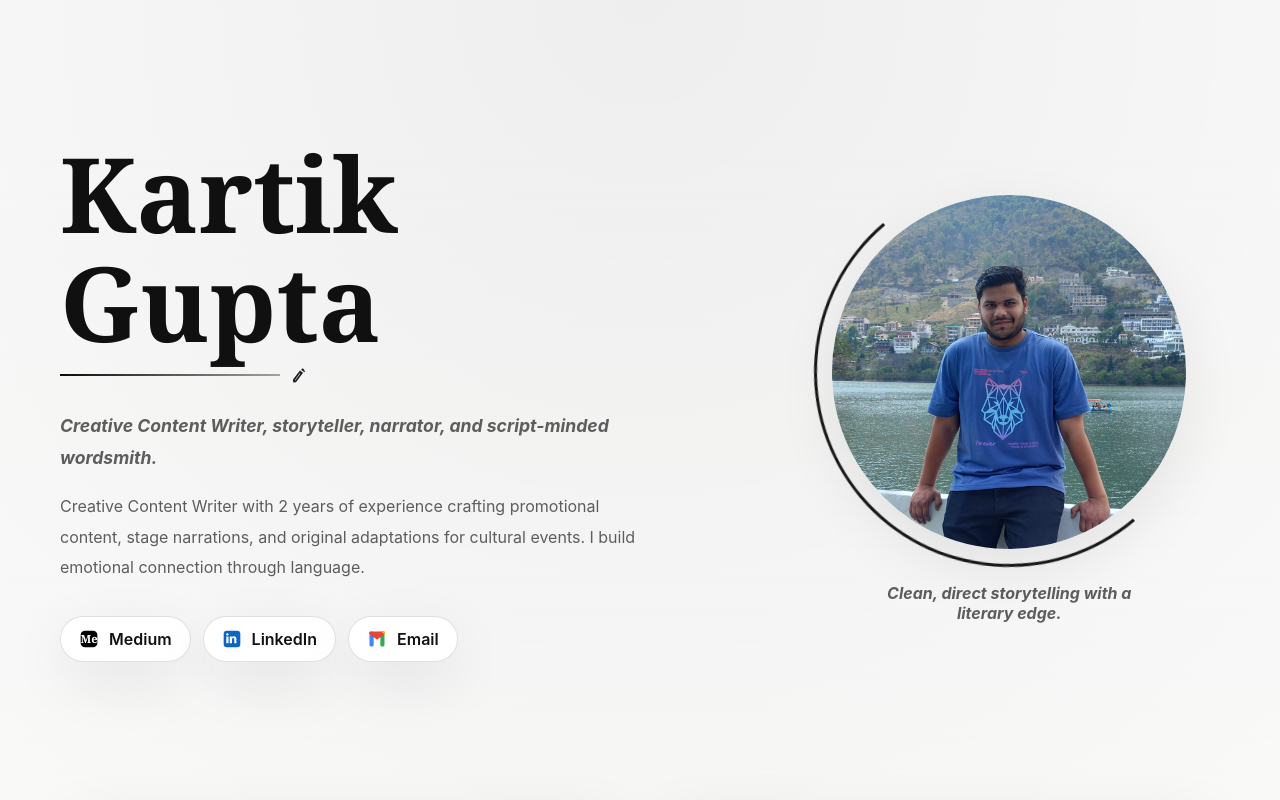
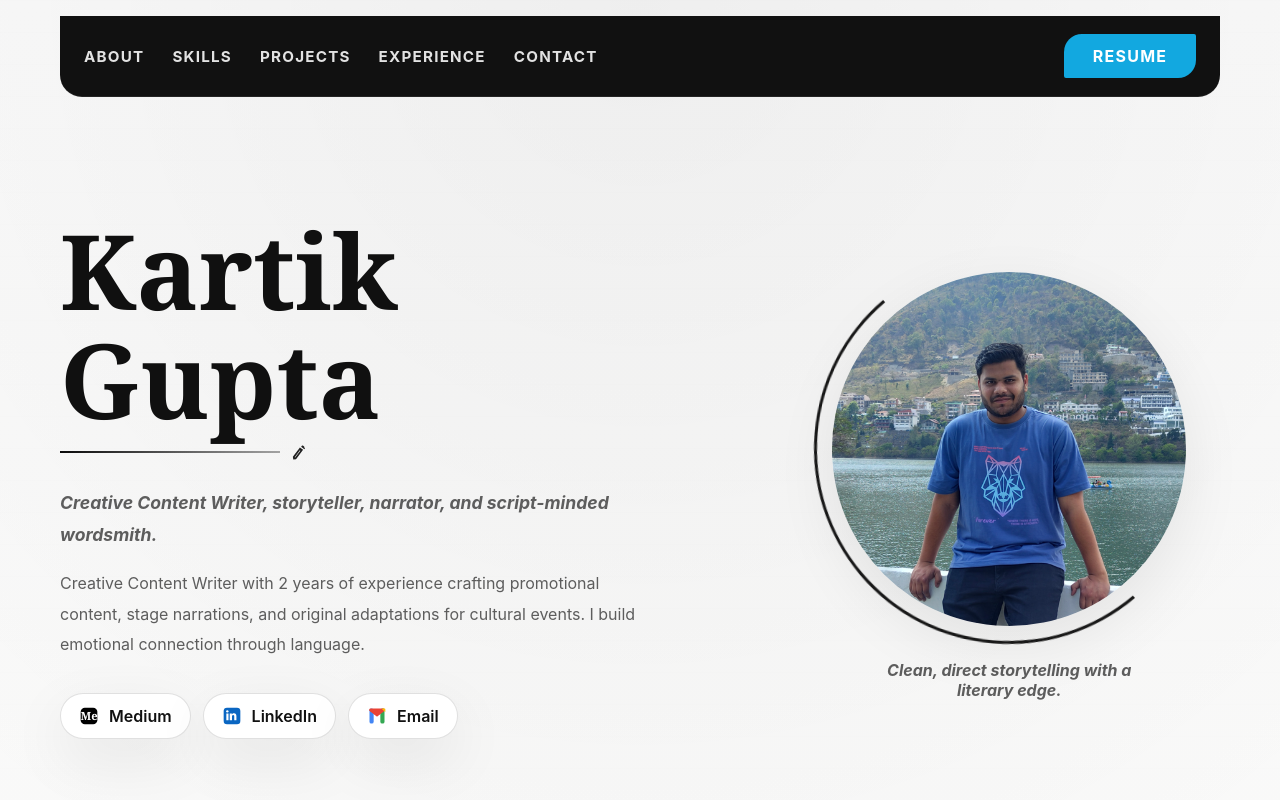
Before and after one commit to Kartikgupta08/Writer-Portfolio, a React (Vite) app: page / in a window 1280 px wide. Shown: the top 800 px of the page. Built offline with nearby package versions, Linux system fonts and the light colour scheme.

Commit message:
header Added and Resume Button added

```diff
--- a/src/App.jsx
+++ b/src/App.jsx
@@ -99,7 +99,20 @@ export default function App() {
 
   return (
     <div className="page-shell">
-      <header className="hero">
+      <header className="topbar">
+        <div className="topbar-inner">
+          <nav className="topnav" aria-label="Primary">
+            <a href="#about">ABOUT</a>
+            <a href="#skills">SKILLS</a>
+            <a href="#projects">PROJECTS</a>
+            <a href="#experience">EXPERIENCE</a>
+            <a href="#contact">CONTACT</a>
+          </nav>
+          <a className="resume-button" href="/Writer_resume.pdf" target="_blank" rel="noreferrer">RESUME</a>
+        </div>
+      </header>
+
+      <header className="hero" id="about">
         <div className="hero-copy">
           <div className="name-lockup">
             <h1>Kartik Gupta</h1>
@@ -152,11 +165,10 @@ export default function App() {
       </header>
 
       <main>
-        <section className="section grid-2">
+        <section className="section grid-2" id="experience">
           <article className="card intro-card">
             <p className="section-label">Summary</p>
             <h2>Writing that carries voice, rhythm, and stage presence.</h2>
-            <p className="hero-note">I am a student in the school of life, with a great interest in writing.</p>
             <p>
               I write content that feels alive: promotional pieces, cultural narrations, original blogs,
               poetry sequences, and long-form fiction. My focus is clarity, emotion, and consistency.
@@ -175,7 +187,7 @@ export default function App() {
           </article>
         </section>
 
-        <section className="section">
+        <section className="section" id="projects">
           <div className="section-heading">
             <p className="section-label">Projects</p>
             <h2>Selected writing work</h2>
@@ -271,8 +283,8 @@ export default function App() {
           </div>
         </section>
 
-        <section className="section grid-2">
-          <article className="card skills-card">
+        <section className="section grid-2" id="contact">
+          <article className="card skills-card" id="skills">
             <p className="section-label">Skills</p>
             <div className="skill-group">
               <h3>Soft Skills</h3>
--- a/src/styles.css
+++ b/src/styles.css
@@ -33,8 +33,56 @@ a { color: inherit; }
 .page-shell {
   width: min(1160px, calc(100% - 32px));
   margin: 0 auto;
-  padding: 32px 0 56px;
+  padding: 0 0 56px;
   position: relative;
+}
+
+.topbar {
+  position: sticky;
+  top: 0;
+  z-index: 50;
+  margin: 16px auto 28px;
+  background: #111;
+  border-bottom: 1px solid rgba(255, 255, 255, 0.08);
+  width: min(100%, 1440px);
+  border-radius: 0 0 22px 22px;
+  overflow: hidden;
+}
+
+.topbar-inner {
+  display: flex;
+  align-items: center;
+  justify-content: space-between;
+  gap: 20px;
+  padding: 18px 24px;
+}
+
+.topnav {
+  display: flex;
+  flex-wrap: wrap;
+  gap: 28px;
+}
+
+.topnav a {
+  color: rgba(255, 255, 255, 0.88);
+  text-decoration: none;
+  font-size: 0.95rem;
+  font-weight: 700;
+  letter-spacing: 0.08em;
+}
+
+.resume-button {
+  display: inline-flex;
+  align-items: center;
+  justify-content: center;
+  min-width: 132px;
+  padding: 12px 18px;
+  border-radius: 18px 2px 18px 2px;
+  background: #12a8e0;
+  color: #fff;
+  text-decoration: none;
+  font-weight: 700;
+  letter-spacing: 0.08em;
 }
 
 .hero {
@@ -42,7 +90,7 @@ a { color: inherit; }
   grid-template-columns: minmax(0, 1.25fr) minmax(280px, 0.75fr);
   gap: 36px;
   align-items: center;
-  min-height: 92vh;
+  min-height: 88vh;
 }
 
 .eyebrow, .section-label, .project-type {
@@ -293,6 +341,7 @@ h3 { font-size: 1.5rem; }
 .contact-card { display: grid; align-content: start; }
 
 @media (max-width: 900px) {
+  .topbar-inner { padding: 16px 18px; }
   .hero, .grid-2, .projects-grid { grid-template-columns: 1fr; }
   .genre-grid { grid-template-columns: repeat(2, minmax(0, 1fr)); }
   .genre-grid-compact { grid-template-columns: 1fr; }
@@ -302,6 +351,8 @@ h3 { font-size: 1.5rem; }
 
 @media (max-width: 640px) {
   .page-shell { width: min(100% - 20px, 1160px); padding: 20px 0 40px; }
+  .topbar-inner { flex-direction: column; align-items: flex-start; }
+  .topnav { gap: 18px; }
   .card { padding: 20px; border-radius: 22px; }
   .stats-grid { grid-template-columns: 1fr; }
   h1 { max-width: 12ch; }
```
Also changed, not shown: 1 other file (tests, documents, lock files or other folders).
